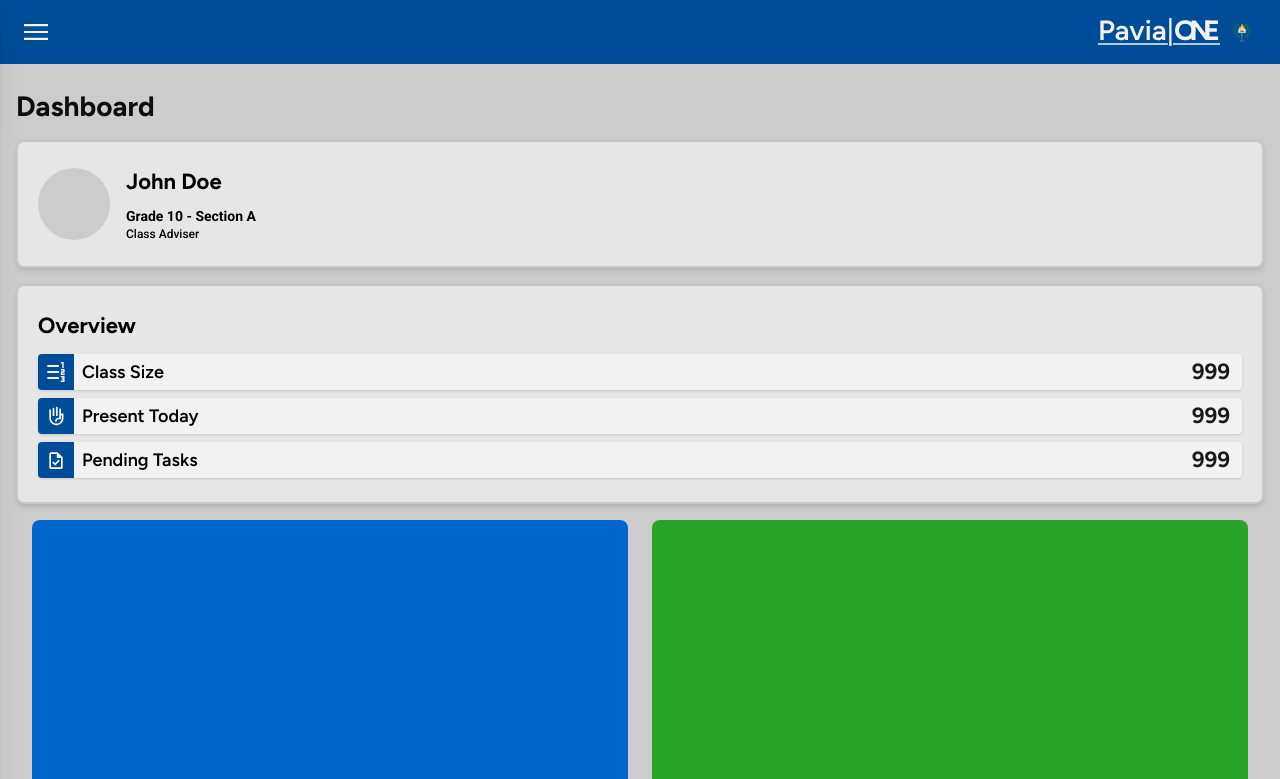
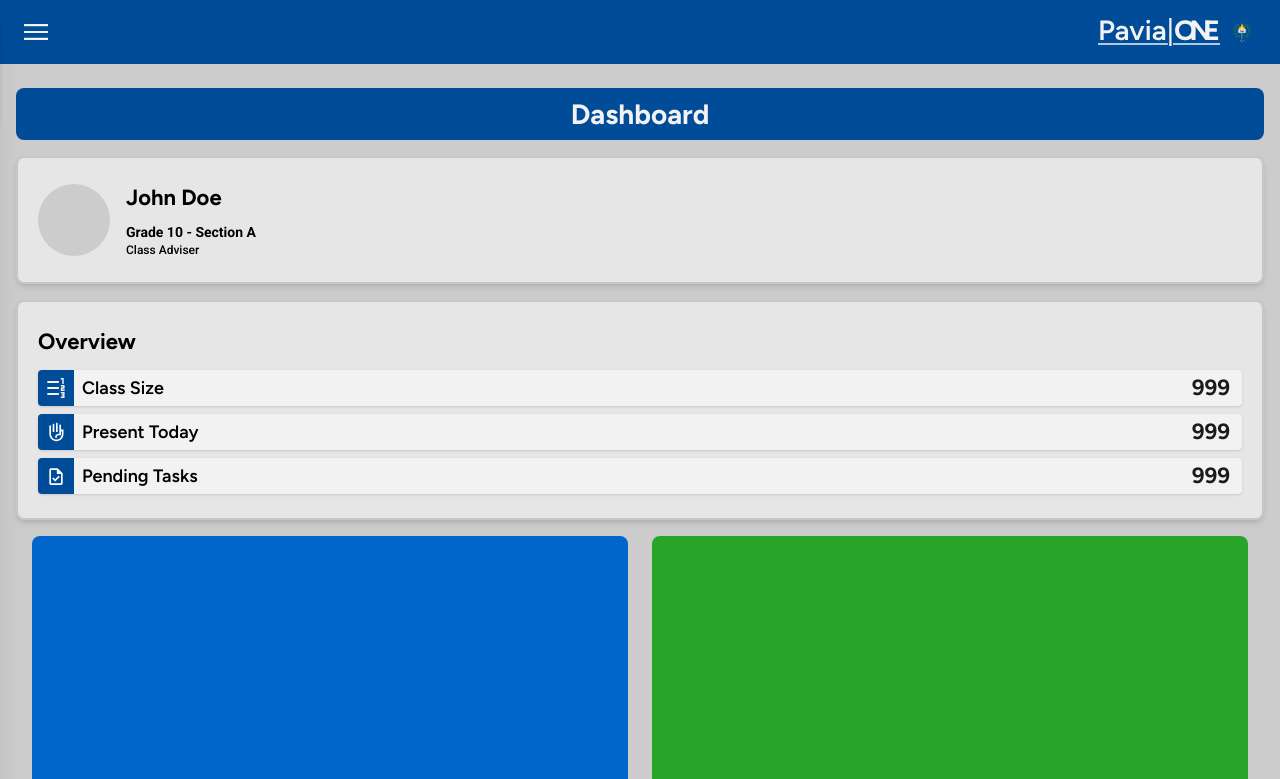
Before and after one commit to dreyyan/pavia-one, a React (Vite) app in the folder frontend/: page /adviser/dashboard in a window 1280 px wide. Shown: the top 779 px of the page. Built offline with nearby package versions, Linux system fonts and the light colour scheme; no server answers.

Commit message:
style(adviser-dashboard): change header color

```diff
--- a/frontend/src/pages/adviser/AdviserDashboard.tsx
+++ b/frontend/src/pages/adviser/AdviserDashboard.tsx
@@ -44,7 +44,9 @@ const AdviserDashboard = () => {
 
     return (
         <div className="py-6 px-4 space-y-4">
-            <h1 className="text-[var(--color-text-950)]">Dashboard</h1>
+            <div className="bg-[var(--color-primary-700)] py-2 rounded-lg">
+                <h1 className="text-center text-[var(--color-text-50)]">Dashboard</h1>
+            </div>
 
             {/* [SECTION] Personal Information */}
             <div className="flex items-center bg-[var(--color-bg-100)] border-2 border-[var(--color-bg-300)]/60 rounded-lg px-5 py-6 gap-x-4 shadow-md">
```
